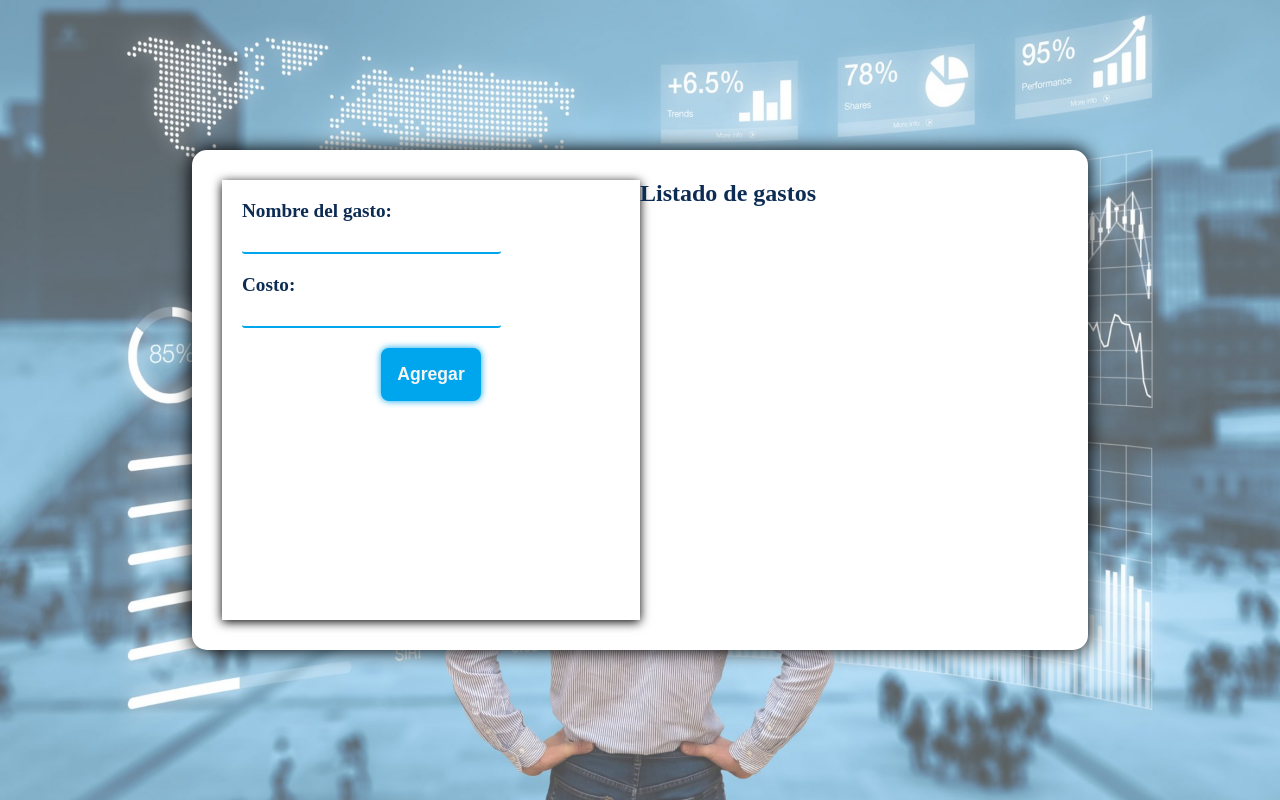
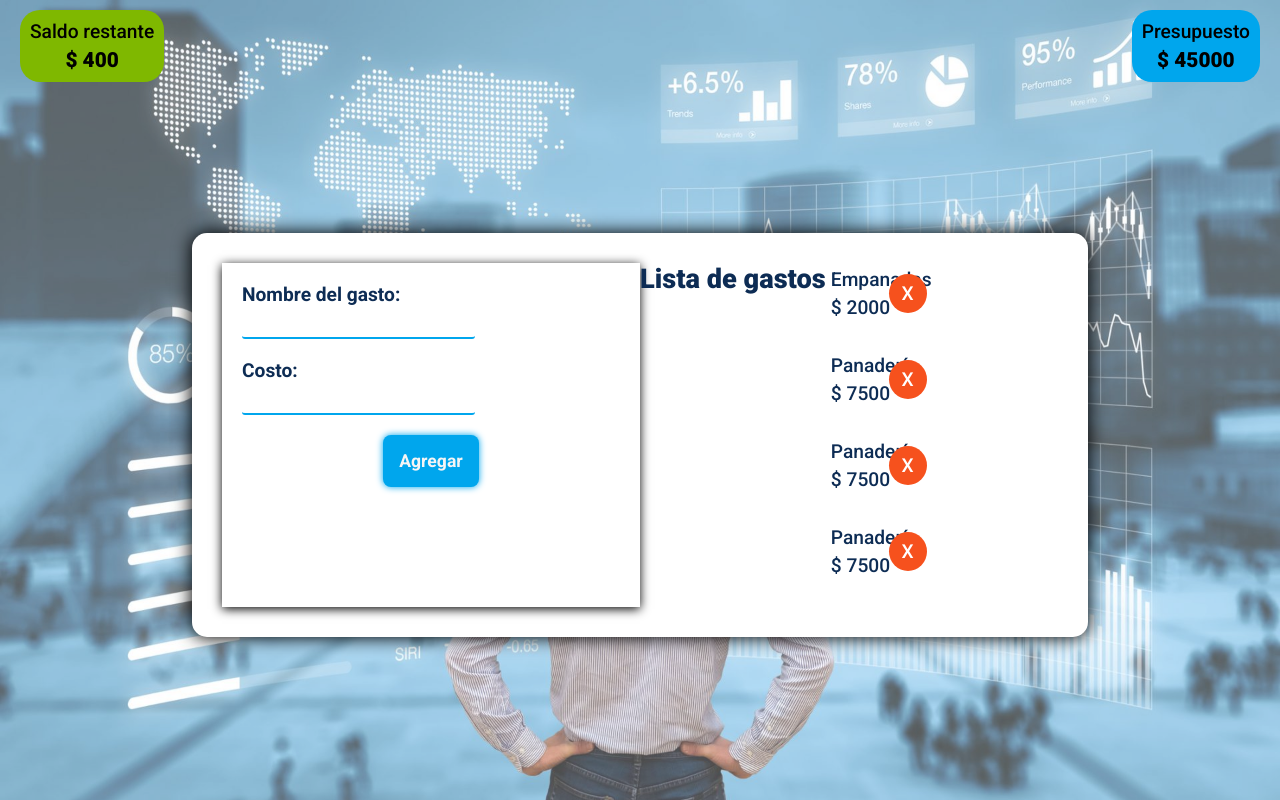
Before and after one commit to slqpez/budget-management-, a plain HTML site: page index.html in a window 1280 px wide. Drawn offline with Linux system fonts and the light colour scheme.

Commit message:
Finished design.

```diff
--- a/index.html
+++ b/index.html
@@ -1,31 +1,78 @@
 <!DOCTYPE html>
 <html lang="en">
   <head>
-    <meta charset="UTF-8">
-    <meta http-equiv="X-UA-Compatible" content="IE=edge">
-    <meta name="viewport" content="width=device-width, initial-scale=1.0">
-    <link rel="stylesheet" href="public/css/main.css">
-    <link rel="shortcut icon" href="public/images/favicon.ico" type="image/x-icon">
+    <meta charset="UTF-8" />
+    <meta http-equiv="X-UA-Compatible" content="IE=edge" />
+    <meta name="viewport" content="width=device-width, initial-scale=1.0" />
+    <link rel="stylesheet" href="public/css/main.css" />
+    <link
+      rel="shortcut icon"
+      href="public/images/favicon.ico"
+      type="image/x-icon"
+    />
+    <link rel="preconnect" href="https://fonts.gstatic.com" />
+    <link
+      href="https://fonts.googleapis.com/css2?family=Roboto:ital,wght@0,500;0,700;0,900;1,300&display=swap"
+      rel="stylesheet"
+    />
     <title>Presupuesto</title>
-
   </head>
   <body>
     <div class="container">
       <section class="form-section">
-            <form action="#" class="form" >
+        <form action="#" class="form">
           <label for="name" class="label-form">Nombre del gasto: </label>
-                <input type="text" id="name-input">
+          <input type="text" id="name-input" />
           <label for="cost" class="label-form">Costo: </label>
-                <input type="text" id="cost-input">
+          <input type="text" id="cost-input" />
           <button class="btn">Agregar</button>
         </form>
       </section>
+      <h1 class="results-title">Lista de gastos</h1>
       <section class="results">
-            <h1 class="results-title">Listado de gastos</h1>
+
+        <ul class="expense-list">
+          <li class="expense">
+              <div class="expense-description">
+                <p class="expense-description-name">Empanadas</p>
+                <p class="expense-description-cost">$ 2000</p>
+              </div>
+             <span class="delete">X</span>
+          </li>
+          <li class="expense">
+            <div class="expense-description">
+              <p class="expense-description-name">Panadería</p>
+              <p class="expense-description-cost">$ 7500</p>
+            </div>
+           <span class="delete">X</span>
+        </li>
+        <li class="expense">
+            <div class="expense-description">
+              <p class="expense-description-name">Panadería</p>
+              <p class="expense-description-cost">$ 7500</p>
+            </div>
+           <span class="delete">X</span>
+        </li>
+        <li class="expense">
+            <div class="expense-description">
+              <p class="expense-description-name">Panadería</p>
+              <p class="expense-description-cost">$ 7500</p>
+            </div>
+           <span class="delete">X</span>
+        </li>
+
+        </ul>
       </section>
     </div>
+    <div class="rest floating good">
+      <p class="floating-text">Saldo restante</p>
+      <p class="floating-number">$ 400</p>
 
-
+    </div>
+    <div class="budget floating ">
+        <p class="floating-text">Presupuesto<span></span></p>
+        <p class="floating-number">$ 45000</p>
+    </div>
 
     <script src="src/index.js"></script>
   </body>
--- a/public/css/_budgetSection.scss
+++ b/public/css/_budgetSection.scss
@@ -1,3 +1,50 @@
-.results{
-  text-align: center;
+.results-title {
+    margin-bottom: 10px;
+    font-weight  : 900;
+    font-size    : 1.7em;
+    text-align: center;
 }
+
+.results {
+
+    .expense-list {
+        text-align: left;
+
+        .expense {
+            list-style   : none;
+            font-size    : 1.2em;
+            padding      : 5px;
+            display      : flex;
+            align-items  : center;
+            position     : relative;
+            margin-bottom: 25px;
+
+            .expense-description {
+                .expense-description-name {
+                    margin-bottom: 5px;
+                }
+            }
+
+            .delete {
+                position                   : absolute;
+                display                    : block;
+                text-align                 : center;
+                width                      : 38px;
+                right                      : 10px;
+                padding                    : 8px;
+                border-radius              : 50%;
+                background-color           : $delete-color;
+                color                      : white;
+                cursor                     : pointer;
+                -webkit-tap-highlight-color: transparent;
+
+            }
+        }
+    }
+
+    @media(max-width:$max-width) {
+        height          : auto;
+        overflow        : scroll;
+
+    }
+}
--- /dev/null
+++ b/public/css/_floating.scss
@@ -0,0 +1,40 @@
+.floating{
+    position: fixed;
+    top: 10px;
+    width: auto;
+    border-radius: 20px;
+    padding: 10px;
+    text-align: center;
+}
+.rest{
+    left: 20px;
+}
+.good{
+    background-color: $good-color;
+}
+
+.regular{
+    background-color: $regular-color;
+}
+
+.bad{
+    background-color: $bad-color;
+    color: white;
+    font-weight: bold;
+}
+
+
+.budget{
+    right: 20px;
+    background-color: $btn-color;
+}
+
+.floating-text{
+    margin-bottom: 5px;
+    font-size: 1.2em;
+}
+.floating-number{
+    font-weight: 900;
+    font-size: 1.3em;
+
+}
--- a/public/css/_form.scss
+++ b/public/css/_form.scss
@@ -51,6 +51,6 @@
 
     @media(max-width:$max-width){
         width: auto;
-        margin-bottom: 30px;
+        margin-bottom: 40px;
     }
 }
--- a/public/css/_general.scss
+++ b/public/css/_general.scss
@@ -2,6 +2,7 @@
     margin: 0;
     padding: 0;
     box-sizing: border-box;
+    font-family: 'Roboto', sans-serif;
 }
 
 
@@ -11,6 +12,7 @@ body{
     align-items: center;
     position: relative;
     height: 100vh;
+    width: 100vw;
     &::after{
         content: "";
         background: url("../images/background.jpg") no-repeat;
@@ -28,11 +30,12 @@ body{
     .container{
         background-color: #fff;
         width: 70%;
-        height: 500px;
+        max-height: 600px;
         border-radius: 15px;
         padding: 30px;
         box-shadow: 0px 0px 18px 1px black;
         display: flex;
+        margin-top: 70px;
         color:$text-color;
 
         @media(max-width: $max-width){
--- a/public/css/_variables.scss
+++ b/public/css/_variables.scss
@@ -1,4 +1,8 @@
 $background-opacity:.7;
 $btn-color: #00A6ED;
 $text-color: #0D2C54;
+$delete-color: #F6511D;
+$good-color: #7FB800;
+$regular-color: #FFB400;
+$bad-color: #F6511D;
 $max-width:800px;
--- a/public/css/main.scss
+++ b/public/css/main.scss
@@ -2,3 +2,4 @@
 @import "general";
 @import "form";
 @import "budgetSection";
+@import "floating";
```
Also changed, not shown: public/css/main.css, 1 other file. Lines whose indentation alone changed are shown as unchanged.
